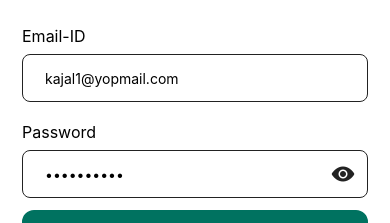
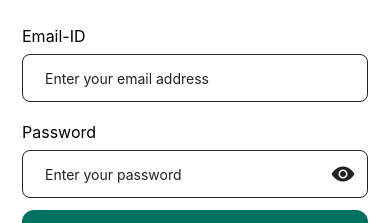
Before and after one commit to chhatrapalIGT/meal_diet_mobile, a React Native app: screen /Login in a window 390 px wide. Shown: the part 502-725 px from the top of the page. Built offline with nearby package versions, Linux system fonts and the light colour scheme.

Commit message:
Fixed minor issue

```diff
--- a/screens/Login.js
+++ b/screens/Login.js
@@ -10,8 +10,8 @@ import AsyncStorage from '@react-native-async-storage/async-storage';
 
 const Login = ({ navigation }) => {
   const [isPasswordShown, setIsPasswordShown] = useState(false);
-  const [email, setEmail] = useState('kajal1@yopmail.com');
-  const [password, setPassword] = useState('kajal@1234');
+  const [email, setEmail] = useState('');
+  const [password, setPassword] = useState('');
 
   const showToast = (type, text1, text2) => {
     Toast.show({
```
